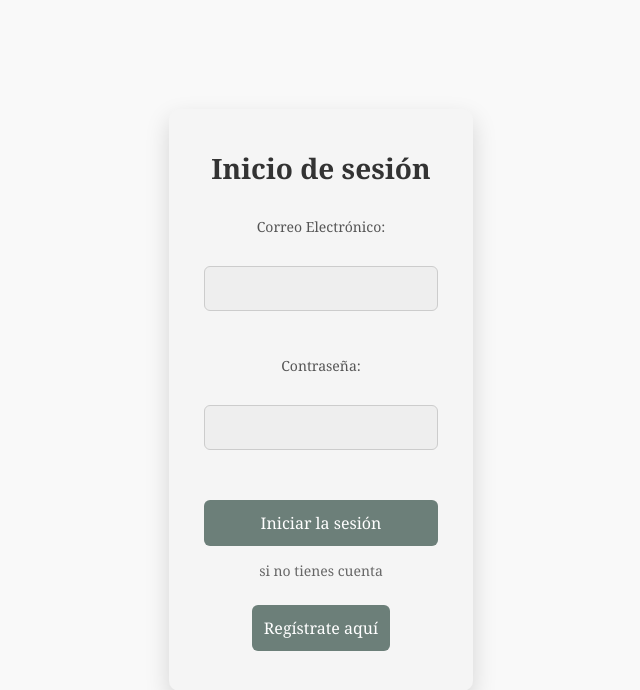
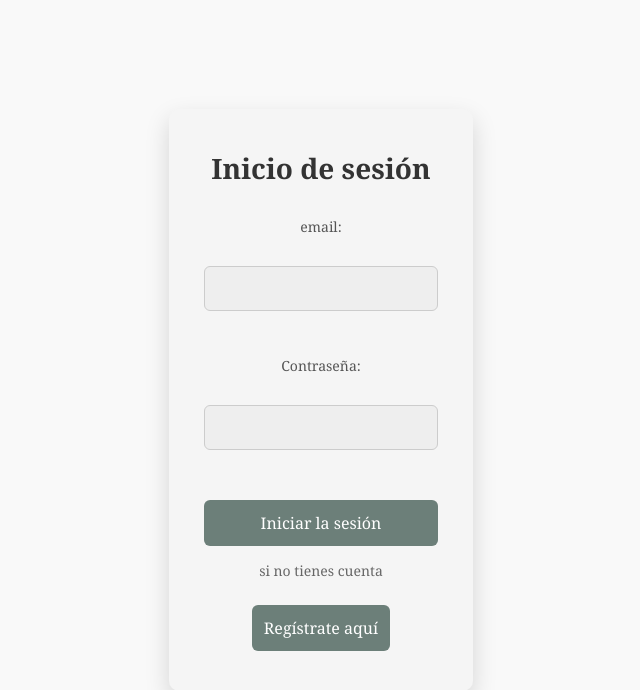
Before and after one commit to dt6368864-a11y/LIBRERIA-PERSONAL, a Django app: page /login/ in a window 1280 px wide. Shown: the top 690 px of the page, without its empty margins (319-959 px from the left). Run offline with Django 5.2, Linux system fonts and the light colour scheme.

Commit message:
cambio de correo por email

```diff
--- a/pagina_web/templates/login.html
+++ b/pagina_web/templates/login.html
@@ -19,7 +19,7 @@
         <form method="post" action="{% url 'login' %}" style="display: flex; flex-direction: column; align-items: center; gap: 25px;">
             {% csrf_token %}
 
-            <label for="email">Correo Electrónico:</label>
+            <label for="email">email:</label>
             <input type="email" id="email" name="email" required>
 
             <label for="password">Contraseña:</label>
```
